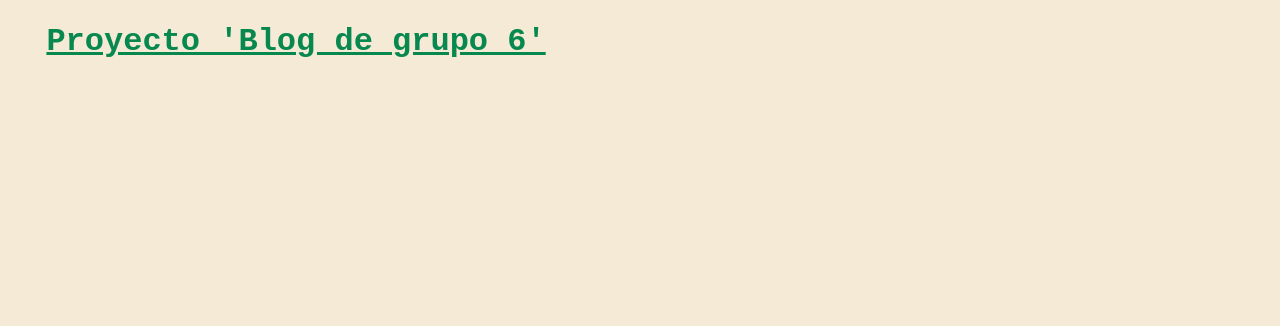
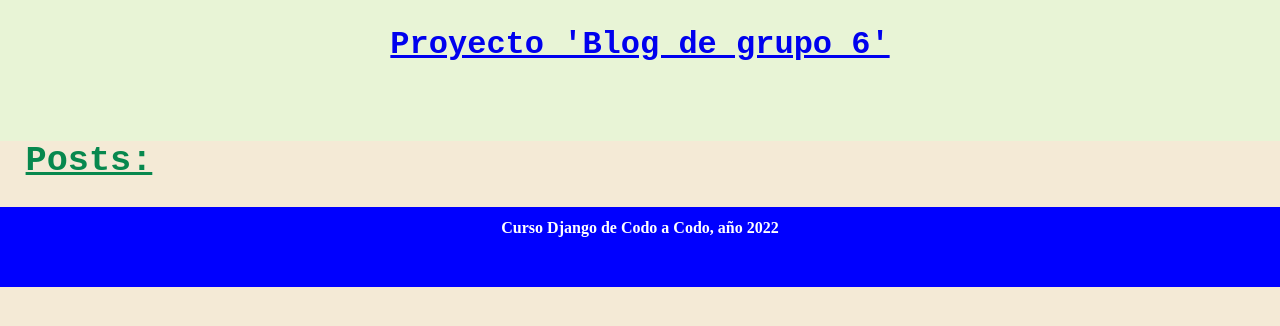
Before and after one commit to maluaz01/blog-de-codo-a-codo, a Django app: page / in a window 1280 px wide. Shown: the top 326 px of the page. Run offline with Django 3.2, Linux system fonts and the light colour scheme; data that the repository does not hold is empty.

Commit message:
herencia, algo de css, y una vista y plantilla nueva.

```diff
--- a/blog/static/css/blog.css
+++ b/blog/static/css/blog.css
@@ -1,8 +1,80 @@
+*{
+     margin:0 auto;
+
+
+}
 body{
      background-color: #F4EAD6;
-     padding-left: 3vw;
+     width:100%;
+     margin:0 auto;
+
 }
-h1 a, h2 a {
+header{
+       background-color: #E8F4D6;
+       width: 100%;
+       height: 17.62vh;
+       padding: 0;
+       margin:0 auto;
+}
+h1{
+     color:red;
+     font-family: "Courier New", monospace;
+     padding-top: 2vw;
+     text-align: center;
+
+}
+h2{
      color: #07884E;
      font-family: "Courier New", monospace;
+     padding-bottom: 1.5vw;
 }
+.publicado, .autor{
+                   text-align: right;
+                   margin:0;
+                   font-size: 0.8rem;
+                   font-weight: bold;
+
+
+}
+.publicado{
+           padding-top: 1vw;
+}
+
+.autor{
+       padding-bottom: 1vw;
+}
+.globo{
+       border: solid #C5DCEB 0.2vw;
+       padding: 0 2vw;
+}
+.bordecito{
+
+           padding:0 ;
+}
+.posteos{
+         color: #07884E;
+         font-family: "Courier New", monospace;
+         font-size: 2.2rem;
+         font-weight: bold;
+         padding-bottom: 2vw;
+         padding-left: 2vw;
+         text-decoration: underline;
+}
+.coment{
+        padding-bottom: 1vw;
+}
+footer{
+  color: white;
+  font-weight: bold;
+  background-color: blue;
+  padding:0;
+  margin:0;
+  height: 10vh;
+
+}
+.futer{
+
+       padding-top: 1vw;
+       text-align: center;
+
+}
--- /dev/null
+++ b/blog/templates/blog/base.html
@@ -0,0 +1,18 @@
+<!DOCTYPE html>
+<html>
+    <head>
+        <title>Blog Grupo 6</title>
+        <link rel="stylesheet" href="../../static/css/blog.css">
+        <meta name="viewport" content="width=device-width; initial-scale=2">
+    </head>
+    <body>
+      <header>
+        <h1><a href="/">Proyecto 'Blog de grupo 6'</a></h1>
+      </header>
+      {% block content %}
+      {% endblock %}
+    <footer>
+      <p class="futer">Curso Django de Codo a Codo, año 2022</p>
+    </footer>
+    </body>
+</html>
--- a/blog/templates/blog/lista_de_post.html
+++ b/blog/templates/blog/lista_de_post.html
@@ -1,21 +1,17 @@
-<!DOCTYPE html>
-<html>
-    <head>
-        <title>Blog Grupo 6</title>
-        <link rel="stylesheet" href="../../static/css/blog.css">
-    </head>
-    <body>
 
-      <div>
-        <h1><a href="/">Proyecto 'Blog de grupo 6'</a></h1>
-      </div>
+{% extends 'blog/base.html' %}
+
+{% block content %}
+    <div class="bordecito">
+    <p class="posteos">Posts:</p>
 
     {% for post in posts %}
-      <div>
-        <p> publicado: {{ post.fecha_de_publicacion }}</p>
+      <div class="globo">
+        <p class="publicado"> Publicado: {{ post.fecha_de_publicacion }}</p>
+        <p class="autor"> Autor: {{ post.autor }}</p>
         <h2><a href="">{{ post.titulo }}</a></h2>
-        <p>{{ post.texto|linebreaksbr }}</p>
+        <p class="coment">{{ post.texto|linebreaksbr }}</p>
       </div>
     {% endfor %}
-    </body>
-</html>
+    </div>
+    {% endblock %}
--- a/blog/urls.py
+++ b/blog/urls.py
@@ -3,4 +3,5 @@ from . import views
 
 urlpatterns = [
     path('', views.lista_de_post, name='lista_de_post'),
+    path('juego/', views.juego, name='juego'),
 ]
--- a/blog/views.py
+++ b/blog/views.py
@@ -5,3 +5,6 @@ from django.utils import timezone
 def lista_de_post(request):
     posts =Post.objects.filter(fecha_de_publicacion__lte=timezone.now()).order_by('fecha_de_publicacion')
     return render(request, 'blog/lista_de_post.html', {'posts': posts})
+
+def juego(request):
+    return render(request, 'blog/juego.html', {})
```
Also changed, not shown: blog/templates/blog/base1.html (added, +28 -0 lines), blog/templates/blog/juego.html (added, +9 -0 lines), blog/templates/blog/lista_de_post1.html (added, +28 -0 lines).
